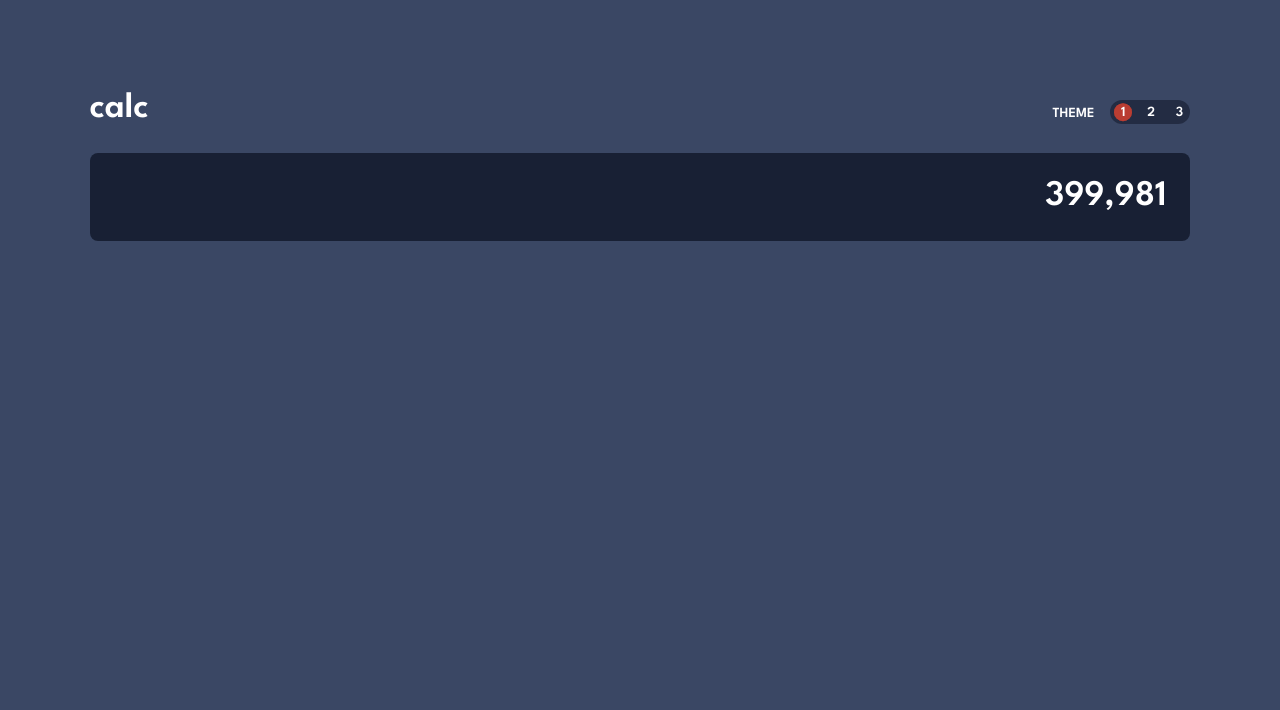
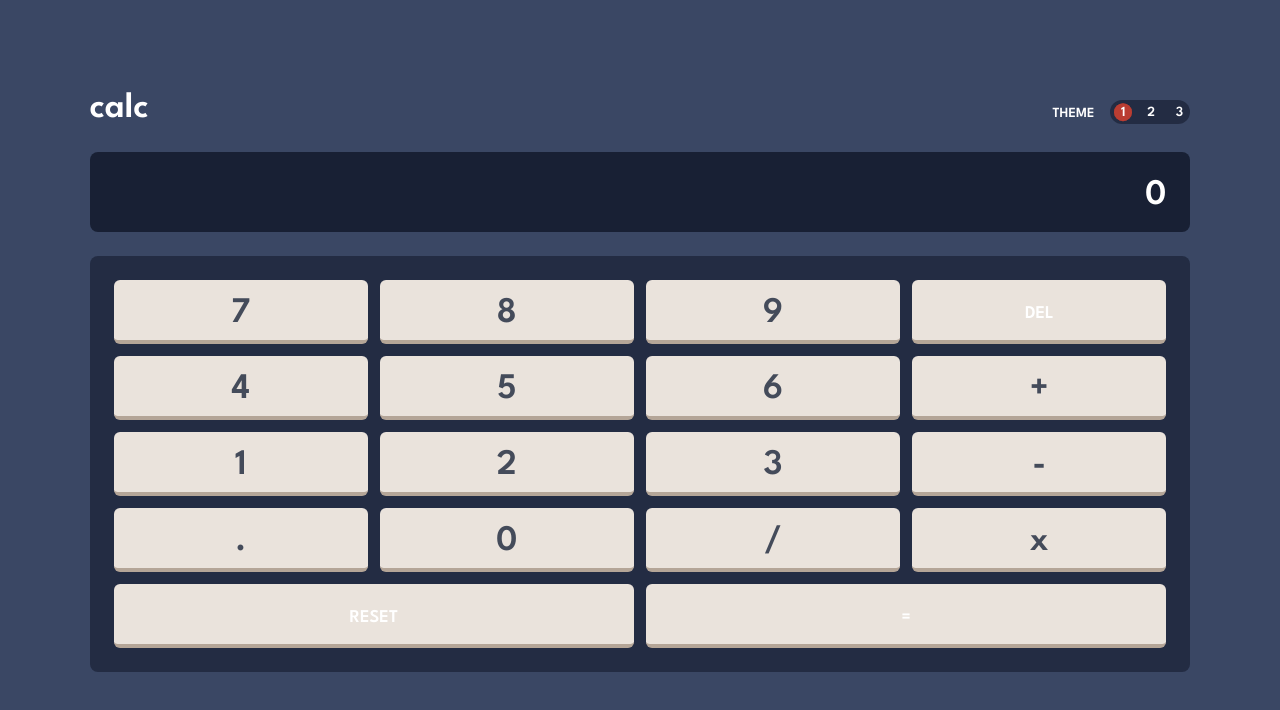
Before and after one commit to kens-visuals/calculator-app, a React (Create React App) app: page / in a window 1280 px wide. Shown: the top 710 px of the page. Built offline with nearby package versions, Linux system fonts and the light colour scheme.

Commit message:
add buttons

```diff
--- a/src/App.js
+++ b/src/App.js
@@ -2,11 +2,12 @@ import { useState } from 'react';
 
 // components
 import Header from './components/Header';
+import Button from './components/Button';
 
 function App() {
   const [theme, setTheme] = useState('one');
+  const [num, setNum] = useState(0);
 
-  // DEL
   const text =
     theme === 'one'
       ? 'text-white'
@@ -24,7 +25,7 @@ function App() {
           : 'bg-three-bg-primary'
       }`}
     >
-      <div className="mx-auto grid w-[86%] grid-rows-[auto_auto_1fr] items-center gap-6">
+      <div className="mx-auto grid w-[86%] grid-rows-[3rem_5rem_26rem]  gap-6">
         <Header theme={theme} setTheme={setTheme} />
 
         <div
@@ -37,7 +38,62 @@ function App() {
               : 'bg-three-bg-tertiary'
           }`}
         >
-          399,981
+          <span>{num}</span>
+        </div>
+
+        <div
+          className={`grid grid-cols-4 grid-rows-layout content-center gap-3 rounded-lg px-6 py-3 ${
+            theme === 'one'
+              ? 'bg-one-bg-secondary'
+              : theme === 'two'
+              ? 'bg-two-bg-secondary'
+              : 'bg-three-bg-secondary'
+          }`}
+        >
+          <Button theme={theme} setNum={setNum}>
+            7
+          </Button>
+          <Button theme={theme} setNum={setNum}>
+            8
+          </Button>
+          <Button theme={theme} setNum={setNum}>
+            9
+          </Button>
+          <Button theme={theme} setNum={setNum} otherStyle del>
+            Del
+          </Button>
+          <Button theme={theme} setNum={setNum}>
+            4
+          </Button>
+          <Button theme={theme} setNum={setNum}>
+            5
+          </Button>
+          <Button theme={theme} setNum={setNum}>
+            6
+          </Button>
+          <Button theme={theme} setNum={setNum}>
+            +
+          </Button>
+          <Button theme={theme} setNum={setNum}>
+            1
+          </Button>
+          <Button theme={theme} setNum={setNum}>
+            2
+          </Button>
+          <Button theme={theme} setNum={setNum}>
+            3
+          </Button>
+          <Button theme={theme}>-</Button>
+          <Button theme={theme}>.</Button>
+          <Button theme={theme}>0</Button>
+          <Button theme={theme}>/</Button>
+          <Button theme={theme}>x</Button>
+          <Button theme={theme} otherStyle>
+            Reset
+          </Button>
+          <Button theme={theme} equal>
+            =
+          </Button>
         </div>
       </div>
     </div>
--- /dev/null
+++ b/src/components/Button.jsx
@@ -0,0 +1,52 @@
+import React from 'react';
+
+export default function Button({
+  theme,
+  children,
+  setNum,
+  equal,
+  otherStyle,
+  del,
+}) {
+  const text =
+    theme === 'one'
+      ? 'text-one-text-primary'
+      : theme === 'two'
+      ? 'text-two-text-primary'
+      : 'text-three-text-primary';
+
+  const btnStyle = `text-lg uppercase ${del || 'col-span-2'}
+    ${
+      theme === 'one'
+        ? '!text-white bg-one-key-primary border-one-key-primary--shadow'
+        : theme === 'two'
+        ? '!text-two-text-primary bg-two-key-primary border-two-key-primary--shadow'
+        : '!text-white bg-three-key-primary border-three-key-primary--shadow'
+    }`;
+
+  const equalBtnStyle = `text-lg col-span-2
+    ${
+      theme === 'one'
+        ? '!text-white bg-one-key-secondary border-one-key-secondary--shadow'
+        : theme === 'two'
+        ? '!text-two-text-primary bg-two-key-secondary border-two-key-secondary--shadow'
+        : '!text-black bg-three-key-secondary border-three-key-secondary--shadow'
+    }`;
+
+  return (
+    <button
+      onClick={(e) => setNum(e.target.textContent)}
+      className={`rounded-md border-b-4 pt-2 text-4xl ${text}
+      ${otherStyle && btnStyle}
+      ${equal && equalBtnStyle} ${
+        theme === 'one'
+          ? 'border-one-key-tertiary--shadow bg-one-key-tertiary'
+          : theme === 'two'
+          ? 'border-two-key-tertiary--shadow bg-two-key-tertiary'
+          : 'border-three-key-tertiary--shadow bg-three-key-tertiary'
+      }`}
+    >
+      {children}
+    </button>
+  );
+}
--- a/tailwind.config.js
+++ b/tailwind.config.js
@@ -2,6 +2,9 @@ module.exports = {
   content: ['./src/**/*.{js,jsx,ts,tsx}'],
   theme: {
     extend: {
+      gridTemplateRows: {
+        layout: 'repeat(5, minmax(auto, 4rem))',
+      },
       fontFamily: {
         spartan: ['League Spartan', 'sans-serif'],
       },
```
